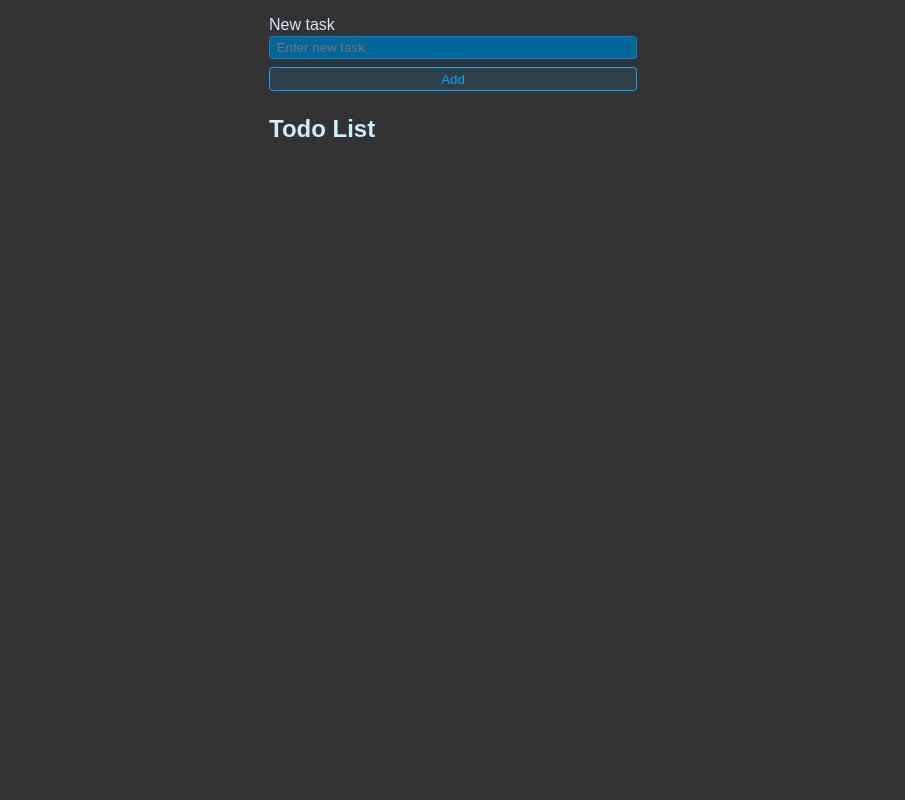
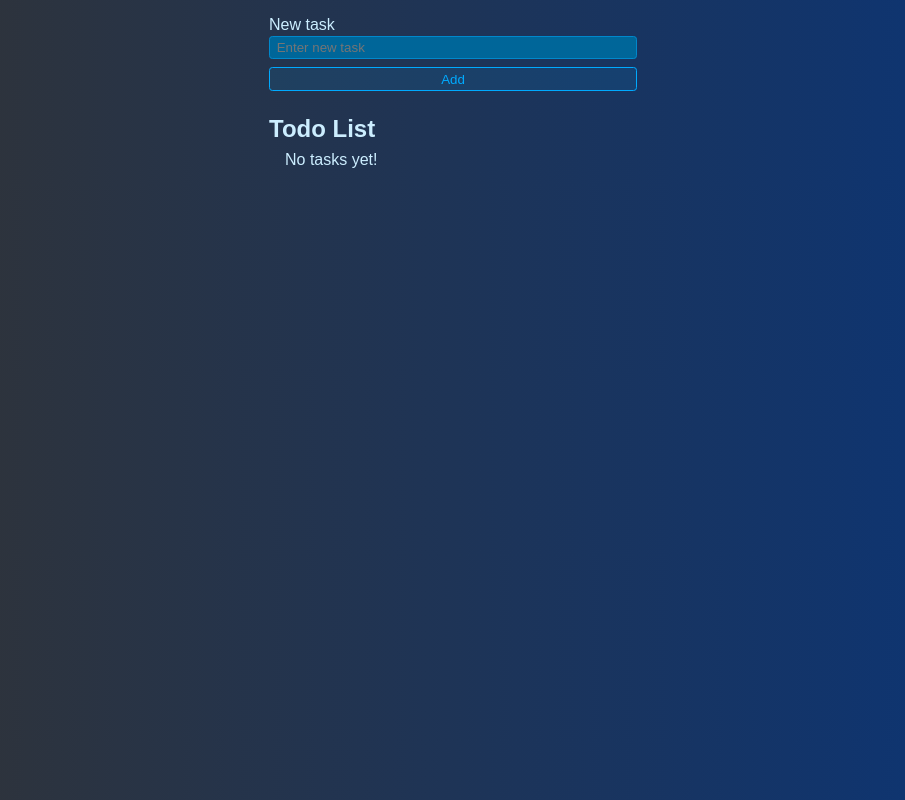
Before and after one commit to forLoop94/todo-list_react, a React (Vite) app: page / in a window 1280 px wide. Shown: the whole page, without its empty margins (187-1092 px from the left). Built offline with nearby package versions, Linux system fonts and the light colour scheme.

Commit message:
Add function to remove tasks upon user actions

```diff
--- a/src/App.jsx
+++ b/src/App.jsx
@@ -4,11 +4,11 @@ import Task from "./components/Task";
 
 function App() {
   const [newItem, setNewItem] = useState("");
-  const [newtask, setNewTask] = useState([]);
+  const [newTask, setnewTask] = useState([]);
 
   const handleSubmit = (e) => {
     e.preventDefault();
-    setNewTask((currentTasks) => {
+    setnewTask((currentTasks) => {
       return [...currentTasks, { id: crypto.randomUUID(), title: newItem, completed: false }
       ]
     });
@@ -31,8 +31,10 @@ function App() {
       </form>
       <h1 className="header">Todo List</h1>
       <ul className="list">
-        {newtask.map(task => {
-          return <Task key={task.id} task={task} setNewTask={setNewTask}/>
+        {/* short-circuiting */}
+        { newTask.length === 0 && "No tasks yet!"}
+        {newTask.map(task => {
+          return <Task key={task.id} task={task} setnewTask={setnewTask} />
         })}
       </ul>
     </>
--- a/src/components/Task.jsx
+++ b/src/components/Task.jsx
@@ -1,8 +1,8 @@
 import React from "react";
 
-const Task = ({ task, setNewTask }) => {
+const Task = ({ task, setnewTask }) => {
   const toggleTodo = (id, completed) => {
-    setNewTask(currentTasks => {
+    setnewTask(currentTasks => {
       return currentTasks.map(task => {
         if (task.id === id) {
           return { ...task, completed }
@@ -10,6 +10,12 @@ const Task = ({ task, setNewTask }) => {
 
         return task;
       })
+    })
+  }
+
+  const removeTask = (id) => {
+    setnewTask((currentTasks) => {
+      return currentTasks.filter(task => task.id !== id);
     })
   }
 
@@ -21,7 +27,8 @@ const Task = ({ task, setNewTask }) => {
         />
         {task.title}
       </label>
-      <button className="btn btn-danger">Remove</button>
+      <button
+      onClick={() => removeTask(task.id)} className="btn btn-danger">Remove</button>
     </li>
   );
 };
--- a/src/styles.css
+++ b/src/styles.css
@@ -4,7 +4,7 @@
 }
 
 body {
-  background: #333;
+  background: linear-gradient(90deg, #333, rgb(9, 53, 122));
   color: hsl(200, 100%, 90%);
   max-width: 400px;
   padding: 1rem;
```
Also changed, not shown: src/logic/remove.js (added).
